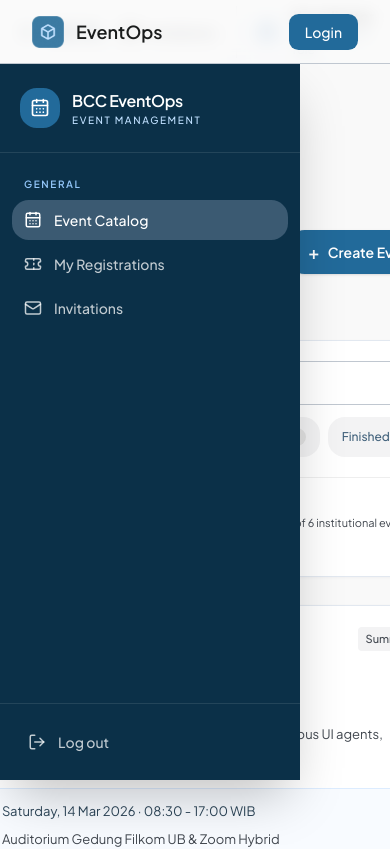
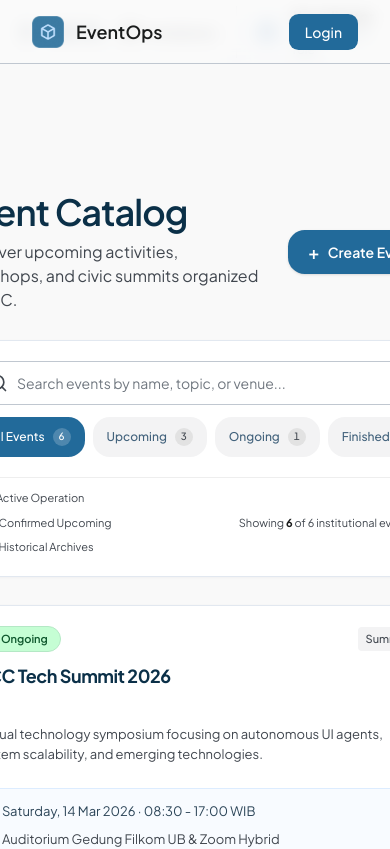
Before and after one commit to ihyaulumuddin14/eventops-fe, a Next.js app: page /events in a window 390 px wide. Shown: the top 849 px of the page. Built offline with nearby package versions, Linux system fonts and the light colour scheme; no server answers.

Commit message:
feat: enhance AppSidebar and AppHeader with eventId and pathname props for improved navigation

```diff
--- a/src/shared/components/ui/app-sidebar.tsx
+++ b/src/shared/components/ui/app-sidebar.tsx
@@ -1,3 +1,4 @@
+
 "use client";
 
 import type { LucideIcon } from "lucide-react";
@@ -7,18 +8,18 @@ import {
   ClipboardCheck,
   LayoutDashboard,
   ListOrdered,
-  LogOut,
-  Mail,
   Megaphone,
   Pencil,
-  Ticket,
+  ShieldCheck,
   Users,
 } from "lucide-react";
 import Link from "next/link";
-import { usePathname } from "next/navigation";
-import { useLogout } from "@/features/auth/hooks";
+
 import type { EventRole } from "@/shared/lib/event-permissions";
-import { can } from "@/shared/lib/event-permissions";
+import {
+  can,
+  EVENT_ROLE_LABELS,
+} from "@/shared/lib/event-permissions";
 
 type NavigationItem = {
   label: string;
@@ -34,6 +35,8 @@ type NavigationSection = {
 
 type AppSidebarProps = {
   role: EventRole;
+  eventId: string;
+  pathname: string;
   mobileOpen: boolean;
   onMobileClose: () => void;
 };
@@ -41,32 +44,9 @@ type AppSidebarProps = {
 type SidebarContentProps = {
   role: EventRole;
   pathname: string;
-  eventId: string | null;
+  eventId: string;
   onNavigate?: () => void;
-  onLogout: () => void;
-  isLoggingOut: boolean;
 };
-
-const generalItems: NavigationItem[] = [
-  {
-    label: "Event Catalog",
-    href: "/events",
-    icon: CalendarDays,
-    exact: true,
-  },
-  {
-    label: "My Registrations",
-    href: "/my-registrations",
-    icon: Ticket,
-    exact: true,
-  },
-  {
-    label: "Invitations",
-    href: "/invitations",
-    icon: Mail,
-    exact: true,
-  },
-];
 
 function getEventSections(
   eventId: string,
@@ -181,7 +161,8 @@ function SidebarLink({
 
   const isActive = item.exact
     ? pathname === item.href
-    : pathname === item.href || pathname.startsWith(`${item.href}/`);
+    : pathname === item.href ||
+      pathname.startsWith(`${item.href}/`);
 
   return (
     <Link
@@ -211,19 +192,12 @@ function SidebarContent({
   pathname,
   eventId,
   onNavigate,
-  onLogout,
-  isLoggingOut,
 }: SidebarContentProps) {
-  const sections: NavigationSection[] = [
-    {
-      title: "GENERAL",
-      items: generalItems,
-    },
-    ...(eventId ? getEventSections(eventId, role) : []),
-  ];
+  const sections = getEventSections(eventId, role);
 
   return (
     <div className="flex h-full min-h-0 flex-col">
+      {/* Brand */}
       <div className="border-b border-white/10 px-5 py-6">
         <Link
           href="/events"
@@ -245,8 +219,9 @@ function SidebarContent({
         </Link>
       </div>
 
+      {/* Event navigation */}
       <nav
-        aria-label="Main navigation"
+        aria-label="Event workspace navigation"
         className="min-h-0 flex-1 space-y-6 overflow-y-auto px-3 py-6"
       >
         {sections.map((section) => (
@@ -269,25 +244,22 @@ function SidebarContent({
         ))}
       </nav>
 
+      {/* Event role */}
       <div className="border-t border-white/10 p-4">
-        <button
-          type="button"
-          onClick={onLogout}
-          disabled={isLoggingOut}
-          className={[
-            "flex min-h-11 w-full items-center gap-3 rounded-xl px-3 py-2.5",
-            "text-sm font-medium text-white/75 transition-colors",
-            "hover:bg-white/10 hover:text-[#ffb4ab]",
-            "disabled:cursor-not-allowed disabled:opacity-50",
-            "focus-visible:outline-none focus-visible:ring-2",
-            "focus-visible:ring-[#93c6f9]",
-            "motion-reduce:transition-none",
-          ].join(" ")}
-        >
-          <LogOut className="size-[18px] shrink-0" aria-hidden="true" />
+        <div className="flex items-center gap-3 rounded-xl bg-white/5 p-3">
+          <div className="flex size-9 shrink-0 items-center justify-center rounded-lg bg-[#3b5a72]">
+            <ShieldCheck className="size-5 text-white" />
+          </div>
 
-          <span>{isLoggingOut ? "Logging out..." : "Log out"}</span>
-        </button>
+          <div className="min-w-0">
+            <p className="truncate text-sm font-semibold text-white">
+              {EVENT_ROLE_LABELS[role]}
+            </p>
+            <p className="text-xs text-[#c0e0ff]">
+              Event role
+            </p>
+          </div>
+        </div>
       </div>
     </div>
   );
@@ -295,45 +267,47 @@ function SidebarContent({
 
 export function AppSidebar({
   role,
+  eventId,
+  pathname,
   mobileOpen,
   onMobileClose,
 }: AppSidebarProps) {
-  const logout = useLogout();
-
-  const handleLogout = () => {
-    logout.mutate();
-  };
-
-  const pathname = usePathname() ?? "/";
-  const matchedEventId = pathname.match(/^\/events\/([^/]+)(?:\/|$)/)?.[1];
-  const eventId =
-    matchedEventId && matchedEventId !== "create" ? matchedEventId : null;
-
   return (
     <>
-      <aside className="sticky top-0 hidden h-screen w-[263px] shrink-0 flex-col bg-[#0b3048] text-white lg:flex">
+      {/* Mobile backdrop */}
+      {mobileOpen && (
+        <button
+          type="button"
+          aria-label="Close event navigation"
+          onClick={onMobileClose}
+          className="fixed inset-x-0 top-[108px] bottom-0 z-30 bg-[#0b3048]/30 lg:hidden"
+        />
+      )}
+
+      {/* Desktop sidebar */}
+      <aside
+        aria-label="Event workspace sidebar"
+        className="sticky top-0 hidden h-screen w-[263px] shrink-0 flex-col bg-[#0b3048] text-white lg:flex"
+      >
         <SidebarContent
           role={role}
           pathname={pathname}
           eventId={eventId}
-          onLogout={handleLogout}
-          isLoggingOut={logout.isPending}
         />
       </aside>
 
+      {/* Mobile sidebar */}
       <aside
         id="mobile-app-navigation"
-        aria-label="Mobile navigation"
+        aria-label="Mobile event navigation"
         hidden={!mobileOpen}
-        className="fixed inset-y-16 left-0 z-40 w-[min(84vw,300px)] bg-[#0b3048] text-white shadow-2xl lg:hidden"
+        className="fixed bottom-0 left-0 top-[108px] z-40 w-[min(84vw,300px)] bg-[#0b3048] text-white shadow-2xl lg:hidden"
       >
         <SidebarContent
           role={role}
           pathname={pathname}
           eventId={eventId}
           onNavigate={onMobileClose}
-          onLogout={handleLogout}
-          isLoggingOut={logout.isPending}
         />
       </aside>
     </>
--- a/src/shared/layout/AppHeader.tsx
+++ b/src/shared/layout/AppHeader.tsx
@@ -7,11 +7,19 @@ import { EVENT_ROLE_LABELS } from "@/shared/lib/event-permissions";
 
 type AppHeaderProps = {
   role: EventRole;
+  pathname: string;
+  showEventSidebar: boolean;
   mobileOpen: boolean;
   onMenuClick: () => void;
 };
 
-export function AppHeader({ role, mobileOpen, onMenuClick }: AppHeaderProps) {
+export function AppHeader({
+  role,
+  pathname,
+  showEventSidebar,
+  mobileOpen,
+  onMenuClick,
+}: AppHeaderProps) {
   return (
     <header className="sticky top-0 z-50 flex h-16 items-center justify-between border-b border-[#c0c7d0] bg-white px-4 md:px-8">
       <div className="flex min-w-0 items-center gap-3">
--- a/src/shared/layout/AppShell.tsx
+++ b/src/shared/layout/AppShell.tsx
@@ -1,7 +1,9 @@
 "use client";
 
+import { usePathname } from "next/navigation";
 import type { ReactNode } from "react";
 import { Suspense, useEffect, useState } from "react";
+
 import { AppSidebar } from "@/shared/components/ui/app-sidebar";
 import { AppHeader } from "@/shared/layout/AppHeader";
 import type { EventRole } from "@/shared/lib/event-permissions";
@@ -11,29 +13,43 @@ type AppShellProps = {
   role: EventRole;
 };
 
-function AppSidebarFallback() {
+function AppShellFallback({ children, role }: AppShellProps) {
   return (
-    <>
-      {/* Desktop sidebar placeholder */}
-      <aside
-        aria-hidden="true"
-        className="sticky top-0 hidden h-screen w-[263px] shrink-0 bg-[#0b3048] lg:block"
+    <div className="min-h-screen bg-[#f9f9f9]">
+      <AppHeader
+        role={role}
+        pathname="/"
+        showEventSidebar={false}
+        mobileOpen={false}
+        onMenuClick={() => undefined}
       />
-
-      {/* Keeps the mobile header's aria-controls target available */}
-      <aside
-        id="mobile-app-navigation"
-        aria-label="Mobile navigation"
-        hidden
-        className="lg:hidden"
-      />
-    </>
+      <main id="main-content" className="min-w-0">
+        {children}
+      </main>
+    </div>
   );
 }
 
-export function AppShell({ children, role }: AppShellProps) {
-  const [mobileOpen, setMobileOpen] = useState(true);
+function AppShellContent({ children, role }: AppShellProps) {
+  const pathname = usePathname() ?? "/";
 
+  const matchedEventId = pathname.match(
+    /^\/events\/([^/]+)(?:\/|$)/,
+  )?.[1];
+
+  const eventId =
+    matchedEventId && matchedEventId !== "create"
+      ? matchedEventId
+      : null;
+
+  const [mobileOpen, setMobileOpen] = useState(false);
+
+  // Close the mobile drawer whenever the route changes.
+  useEffect(() => {
+    setMobileOpen(false);
+  }, [pathname]);
+
+  // Allow Escape to close the mobile drawer.
   useEffect(() => {
     if (!mobileOpen) return;
 
@@ -52,17 +68,21 @@ export function AppShell({ children, role }: AppShellProps) {
 
   return (
     <div className="min-h-screen bg-[#f9f9f9] lg:flex">
-      <Suspense fallback={<AppSidebarFallback />}>
+      {eventId && (
         <AppSidebar
           role={role}
+          eventId={eventId}
+          pathname={pathname}
           mobileOpen={mobileOpen}
           onMobileClose={() => setMobileOpen(false)}
         />
-      </Suspense>
+      )}
 
       <div className="min-w-0 flex-1">
         <AppHeader
           role={role}
+          pathname={pathname}
+          showEventSidebar={Boolean(eventId)}
           mobileOpen={mobileOpen}
           onMenuClick={() => setMobileOpen((open) => !open)}
         />
@@ -74,3 +94,11 @@ export function AppShell({ children, role }: AppShellProps) {
     </div>
   );
 }
+
+export function AppShell({ children, role }: AppShellProps) {
+  return (
+    <Suspense fallback={<AppShellFallback role={role}>{children}</AppShellFallback>}>
+      <AppShellContent role={role}>{children}</AppShellContent>
+    </Suspense>
+  );
+}
```
